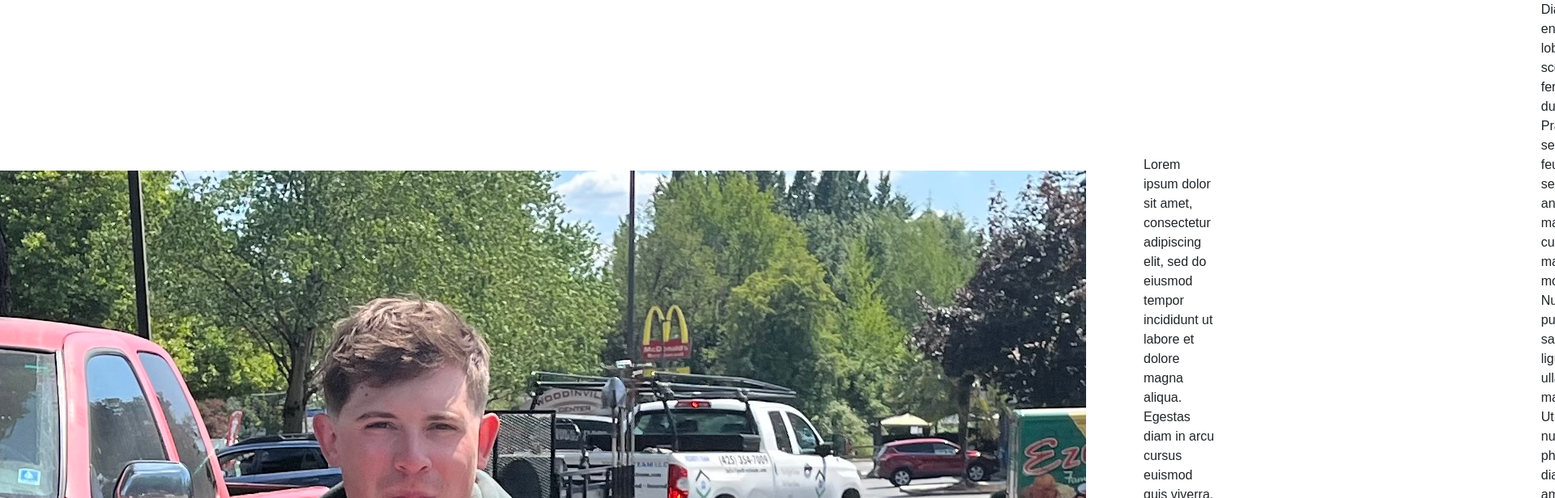
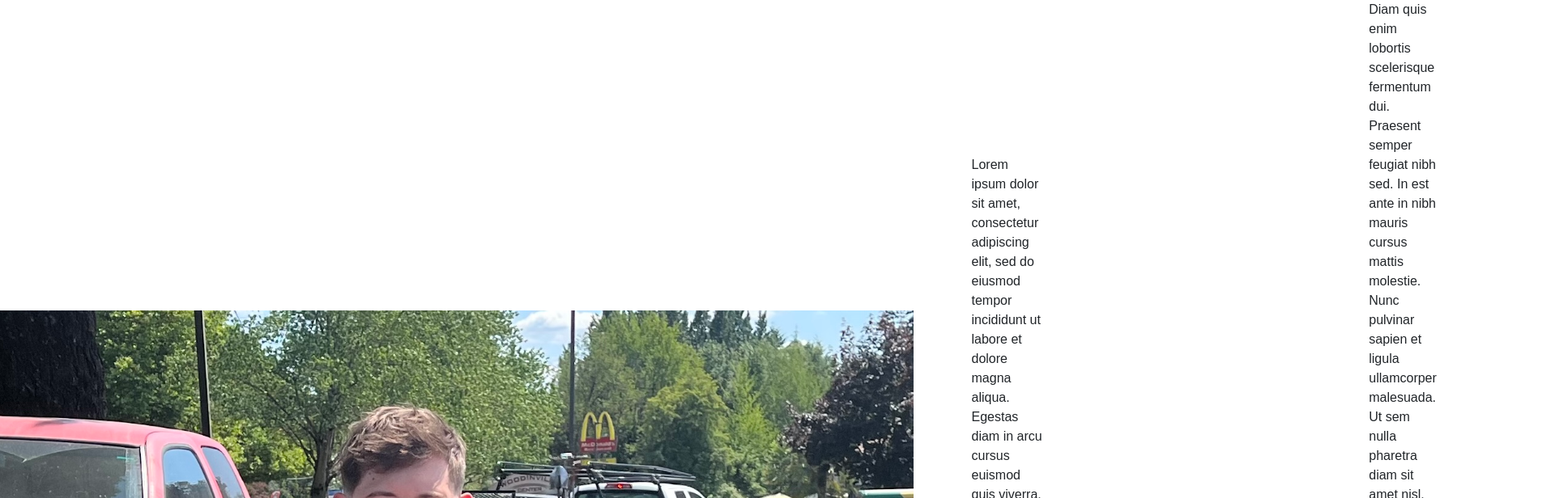
Before and after one commit to HankGIMM/HankGIMM.github.io, a plain HTML site: page index.html in a window 1280 px wide. Shown: the top 616 px of the page at 81% size, 1920 px wide, since content can reach past the window. Drawn offline with nearby package versions, Linux system fonts and the light colour scheme.

Commit message:
img update

```diff
--- a/style.css
+++ b/style.css
@@ -36,3 +36,8 @@ nav a:hover span{
     transform: scale(1) translate Y(0);
     opacity: 1;
 }
+img{
+    width: 100%;
+    height: 100%;
+    object-fit: cover;
+}
```
